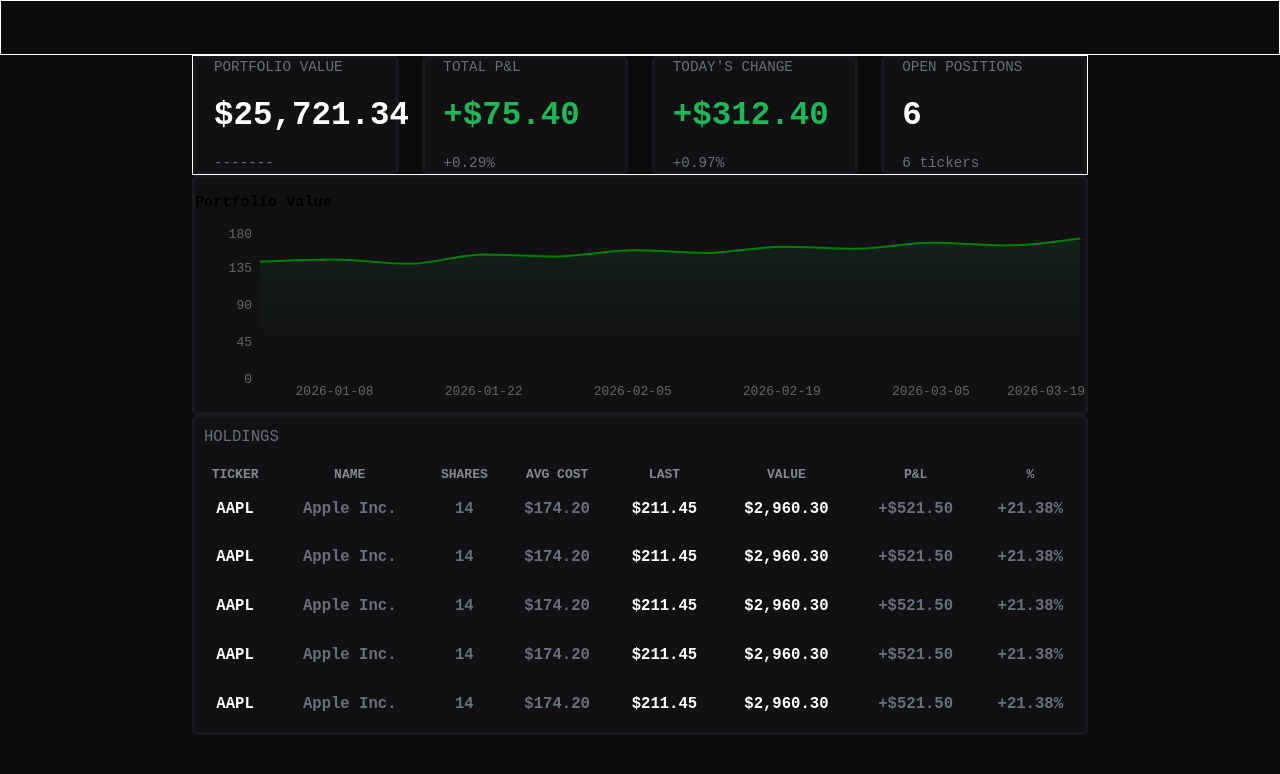
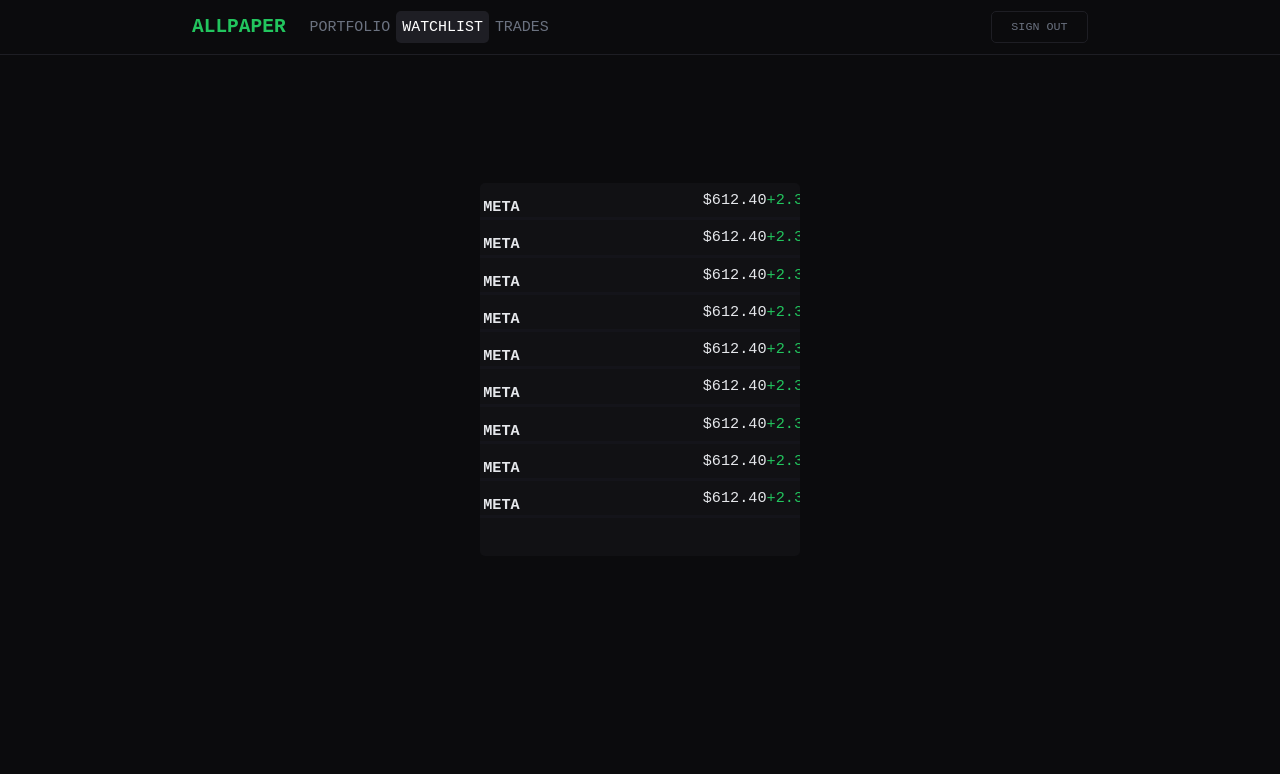
Before and after one commit to James-Short/investing-simulator, a React app in the folder frontend/: page / in a window 1280 px wide. Shown: the top 774 px of the page. Built offline with nearby package versions, Linux system fonts and the light colour scheme; the HTML template or start-up script is replaced by a standard one.

Commit message:
Completed static design for homepage and navbar and began building watchlist page.

```diff
--- a/frontend/src/App.jsx
+++ b/frontend/src/App.jsx
@@ -2,11 +2,14 @@
 
 import AuthPage from './pages/AuthPage/AuthPage.jsx'
 import HomePage from './pages/HomePage/HomePage.jsx'
+import Navbar from './components/Navbar/Navbar.jsx'
+import WatchlistPage from './pages/WatchlistPage/WatchlistPage.jsx'
 
 function App() {
   return (
     <>
-     <HomePage/>
+      <Navbar selected='watchlist'/>
+      <WatchlistPage/>
     </>
   )
 }
--- a/frontend/src/components/Navbar/Navbar.css
+++ b/frontend/src/components/Navbar/Navbar.css
@@ -1,7 +1,71 @@
 
 .navbar{
+    display: flex;
+    align-items: center;
+    justify-content: center;
+    position: relative;
     width: 100%;
     height: 10%;
     max-height: 55px;
-    border: 1px solid white;
+    top: 0;
+    border-bottom: 1px solid #1e1e24;
 }
+
+.navbar-center{
+    display: flex;
+    flex-direction: row;
+    justify-content: space-between;
+    align-items: center;
+    width: 70%;
+    height: 100%;
+}
+
+.navbar-center-left{
+    display: flex;
+    flex-direction: row;
+    align-items: center;
+    width: 40%;
+    height: 100%;
+}
+
+.navbar-logo{
+    color: #22c55e;
+    font-weight: 900;
+    margin-right: 5%;
+}
+
+.navbar-select-button{
+    border: none;
+    background-color: transparent;
+    color: #6b7280;
+    height: 60%;
+    width: 9em;
+    font-size: 115%;
+    font-weight: 500;
+}
+
+.navbar-select-button:hover{
+    cursor: pointer;
+    opacity: 0.85;
+}
+
+.navbar-select-button-selected{
+    background-color: #1e1e24;
+    color: white;
+    border-radius: 5px;
+}
+
+.navbar-sign-out-button{
+    height: 60%;
+    aspect-ratio: 3/1;
+    background-color: transparent;
+    color: #6b7280;
+    border: 1px solid #1e1e24;;
+    border-radius: 5px;
+    font-size: 90%;
+}
+
+.navbar-sign-out-button:hover{
+    opacity: 0.85;
+    cursor: pointer;
+}
--- a/frontend/src/components/Navbar/Navbar.jsx
+++ b/frontend/src/components/Navbar/Navbar.jsx
@@ -1,9 +1,17 @@
 import './Navbar.css';
 
-function Navbar(){
+function Navbar({ selected }){
     return(
         <div className='navbar'>
-
+            <div className='navbar-center'>
+                <div className='navbar-center-left'>
+                    <h2 className='navbar-logo'>ALLPAPER</h2>
+                    <button className={`navbar-select-button ${selected === 'portfolio' ? 'navbar-select-button-selected' : ''}`}>PORTFOLIO</button>
+                    <button className={`navbar-select-button ${selected === 'watchlist' ? 'navbar-select-button-selected' : ''}`}>WATCHLIST</button>
+                    <button className={`navbar-select-button ${selected === 'trades' ? 'navbar-select-button-selected' : ''}`}>TRADES</button>
+                </div>
+                <button className='navbar-sign-out-button'>SIGN OUT</button>
+            </div>
         </div>
     )
 }
--- a/frontend/src/components/StatsBadge/StatsBadge.css
+++ b/frontend/src/components/StatsBadge/StatsBadge.css
@@ -7,6 +7,7 @@
     border-radius: 5px;
     border: 3px solid #18181d;
     padding-left: 2%;
+    min-width: 220px;
 }
 
 .stats-badge-header{
--- a/frontend/src/components/ValueGraph/ValueGraph.jsx
+++ b/frontend/src/components/ValueGraph/ValueGraph.jsx
@@ -1,4 +1,4 @@
-import { AreaChart, ResponsiveContainer, XAxis, YAxis, Area } from 'recharts';
+import { AreaChart, ResponsiveContainer, XAxis, YAxis, Area, Label } from 'recharts';
 import './ValueGraph.css';
 
 function ValueGraph({ height, width }){
@@ -26,8 +26,8 @@
                         <stop offset='95%' stopColor='#2c55e' stopOpacity={0}/>
                     </linearGradient>
                 </defs>
-                <XAxis dataKey='date' axisLine={false} tickLine={false}/>
-                <YAxis dataKey='price' axisLine={false} tickLine={false}/>
+                <XAxis dataKey='date' axisLine={false} tickLine={false} tick={{ fill: '#6b7280' }} interval='preserveStartEnd' fontSize='90%'/>
+                <YAxis dataKey='price' axisLine={false} tickLine={false} tick={{ fill: '#6b7280' }} fontSize='90%'/>
                 <Area type='monotone' dataKey='price' stroke='green' strokeWidth={2} fill='url(#chartGradient)'></Area>
             </AreaChart>
         </ResponsiveContainer>
--- /dev/null
+++ b/frontend/src/components/WatchlistStock/WatchlistStock.css
@@ -0,0 +1,37 @@
+
+.watchlist-stock{
+    display: flex;
+    flex-direction: row;
+    justify-content: space-between;
+    border-bottom: 3px solid #14141a;;
+    width: 100%;
+    height: 10%;
+    padding-left: 1%;
+    padding-right: 1%;
+}
+
+.watchlist-stock-header{
+    color: white;
+    color:rgb(229, 231, 235);
+}
+
+.watchlist-stock-right-container{
+    display: flex;
+    flex-direction: row;
+    align-items: center;
+    justify-content: space-between;
+    width: 30%;
+    height: 100%;
+}
+
+.watchlist-stock-price{
+    margin: 0;
+    color: rgb(229, 231, 235);
+    font-weight: 100;
+}
+
+.watchlist-stock-change{
+    margin: 0;
+    color: #22c55e;
+    font-weight: 100;
+}
--- /dev/null
+++ b/frontend/src/components/WatchlistStock/WatchlistStock.jsx
@@ -0,0 +1,15 @@
+import './WatchlistStock.css';
+
+function WatchlistStock({ name, price, change }){
+    return(
+        <div className='watchlist-stock'>
+            <h3 className='watchlist-stock-header'>META</h3>
+            <div className='watchlist-stock-right-container'>
+                <h3 className='watchlist-stock-price'>$612.40</h3>
+                <h3 className='watchlist-stock-change'>+2.30%</h3>
+            </div>
+        </div>
+    );
+}
+
+export default WatchlistStock;
--- a/frontend/src/index.css
+++ b/frontend/src/index.css
@@ -10,5 +10,7 @@
 }
 
 #root{
+  display: flex;
+  flex-direction: column;
   background-color: #0b0b0d;
 }
--- a/frontend/src/pages/HomePage/HomePage.css
+++ b/frontend/src/pages/HomePage/HomePage.css
@@ -3,6 +3,8 @@
     display: flex;
     flex-direction: column;
     align-items: center;
+    justify-content: space-evenly;
+    padding-bottom: 1%;
     width: 100%;
     height: 100%;
 }
@@ -13,15 +15,24 @@
     justify-content: space-between;
     width: 70%;
     height: 15%;
-    border: 1px solid white;
+    min-height: 145px;
+    flex-wrap: wrap;
 }
 
 .home-page-graph-container{
+    display: flex;
+    flex-direction: column;
     width: 70%;
     height: 30%;
     background-color: #111114;
     border-radius: 5px;
     border: 3px solid #18181d;
+    min-height: 280px;
+}
+
+.home-page-graph-header{
+    color: #6b7280;
+    margin-left: 2%;
 }
 
 .home-page-holdings-container{
--- a/frontend/src/pages/HomePage/HomePage.jsx
+++ b/frontend/src/pages/HomePage/HomePage.jsx
@@ -7,7 +7,6 @@
 function HomePage(){
     return(
         <div className='home-page'>
-            <Navbar/>
             <div className='home-page-stats-container'>
                 <StatsBadge height='100%' width='23%' header='PORTFOLIO VALUE' data='$25,721.34' dataColor='white' footer='-------'/>
                 <StatsBadge height='100%' width='23%' header='TOTAL P&L' data='+$75.40' dataColor='#20b657' footer={'+0.29%'}/>
@@ -15,7 +14,7 @@
                 <StatsBadge height='100%' width='23%' header='OPEN POSITIONS' data='6' dataColor='white' footer='6 tickers'/>
             </div>
             <div className='home-page-graph-container'>
-                <h3>Portfolio Value</h3>
+                <h3 className='home-page-graph-header'>Portfolio Value</h3>
                 <ValueGraph height='80%' width='100%'/>
             </div>
             <div className='home-page-holdings-container'>
--- /dev/null
+++ b/frontend/src/pages/WatchlistPage/WatchlistPage.css
@@ -0,0 +1,20 @@
+
+.watchlist-page{
+    display: flex;
+    flex-direction: column;
+    align-items: center;
+    width: 100%;
+    height: 100%;
+}
+
+.watchlist-container{
+    display: flex;
+    flex-direction: column;
+    flex-wrap: wrap;
+    width: 25%;
+    height: 50%;
+    background-color: #111114;
+    margin-top: 10%;
+    border-radius: 5px;
+    overflow: hidden;
+}
--- /dev/null
+++ b/frontend/src/pages/WatchlistPage/WatchlistPage.jsx
@@ -0,0 +1,25 @@
+import WatchlistStock from '../../components/WatchlistStock/WatchlistStock';
+import './WatchlistPage.css';
+
+function WatchlistPage(){
+    return(
+      <div className='watchlist-page'>
+        <div className='watchlist-input-container'>
+
+        </div>
+        <div className='watchlist-container'>
+            <WatchlistStock/>
+            <WatchlistStock/>
+            <WatchlistStock/>
+            <WatchlistStock/>
+            <WatchlistStock/>
+            <WatchlistStock/>
+            <WatchlistStock/>
+            <WatchlistStock/>
+            <WatchlistStock/>
+        </div>
+      </div>
+    );
+}
+
+export default WatchlistPage;
```
